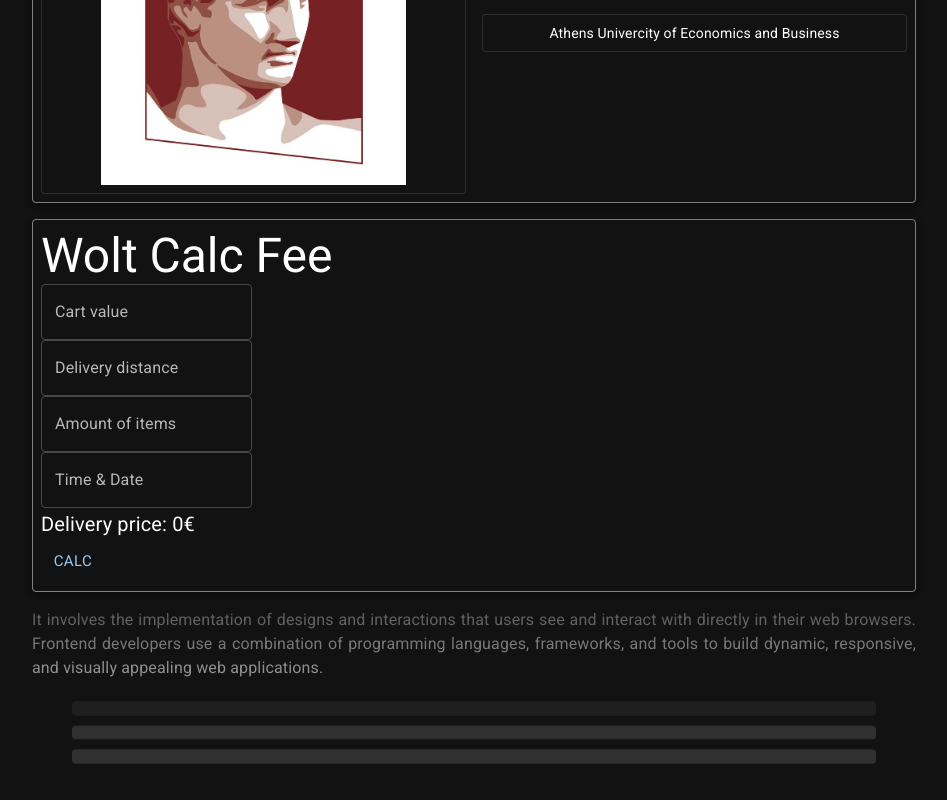
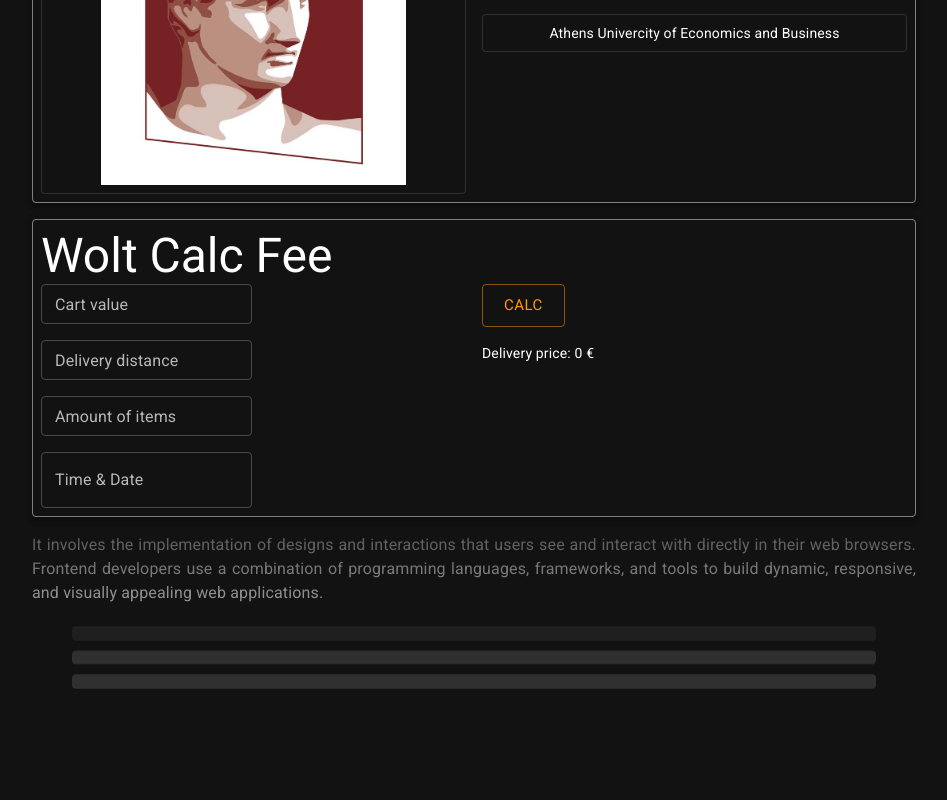
Before and after one commit to makcext/aboutme, a React (Create React App) app: page / in a window 1280 px wide. Shown: the part 847-1647 px from the top of the page, without its empty margins (166-1113 px from the left). After the commit the page ends 1572 px from the top, so only its background shows below. Built offline with nearby package versions, Linux system fonts and the light colour scheme; a web font is replaced by a local one.

Commit message:
ui update

```diff
--- a/src/components/Wolt/index.tsx
+++ b/src/components/Wolt/index.tsx
@@ -112,41 +112,63 @@ function Wolt({ paddingBottom }: WoltProps)  {
             {data.title}
           </Typography>
 
+					<Grid container spacing={2}>
+      <Grid item xs={6}>
+        <Grid container spacing={2}>
+          <Grid item xs={12}>
 					<TextField
 						sx={{ display: 'block', padding: 0 }}
 						label={data.cartLabel}
 						name="cartValue"
+						size='small'
 						// value={submitedData.cartValue}
 						onChange={handleInputChange}
 					/>
-
+					</Grid>
+          <Grid item xs={12}>
 					<TextField
 						sx={{ display: 'block', padding: 0 }}
 						label={data.distanceLabel}
 						name='deliveryDistance'
+						size='small'
 						// value={submitedData.deliveryDistance}
 						onChange={handleInputChange}
 					/>
-
+					</Grid>
+          <Grid item xs={12}>
 					<TextField
 						sx={{ display: 'block', padding: 0 }}
 						label={data.amountLabel}
 						name='amountOfItems'
+						size='small'
 						// value={submitedData.amountOfItems}
 						onChange={handleInputChange}
 					/>
-
+					</Grid>
+          <Grid item xs={12}>
 					<LocalizationProvider dateAdapter={AdapterMoment}>
 						<DateTimePicker
-              sx={{ display: 'block', padding: 0 }}
+              sx={{ display: 'block', padding: 0}}
               label={data.timeLabel}
 							onChange={handleDataChange}
+
             />
 					</LocalizationProvider>
+          </Grid>
+        </Grid>
+      </Grid>
+      <Grid item xs={6}>
+        <Grid container spacing={2}>
+				<Grid item xs={12}>
+					<Button variant='outlined' color='warning' size='large' onClick={handleButtonClick}>{data.buttonLabel}</Button>
+          </Grid>
+          <Grid item xs={12}>
+          <Typography variant="body2">{`Delivery price: ${submitedData.deliveryFee} €`}</Typography>
+          </Grid>
 
-          <Typography variant="h6">{`Delivery price: ${submitedData.deliveryFee }€`}</Typography>
-					<Button size='large' onClick={handleButtonClick}>{data.buttonLabel}</Button>
-
+        </Grid>
+      </Grid>
+    </Grid>
 
 				</Paper>
 			</Paper>
```
Also changed, not shown: 7 other files (tests, documents, lock files or other folders).
